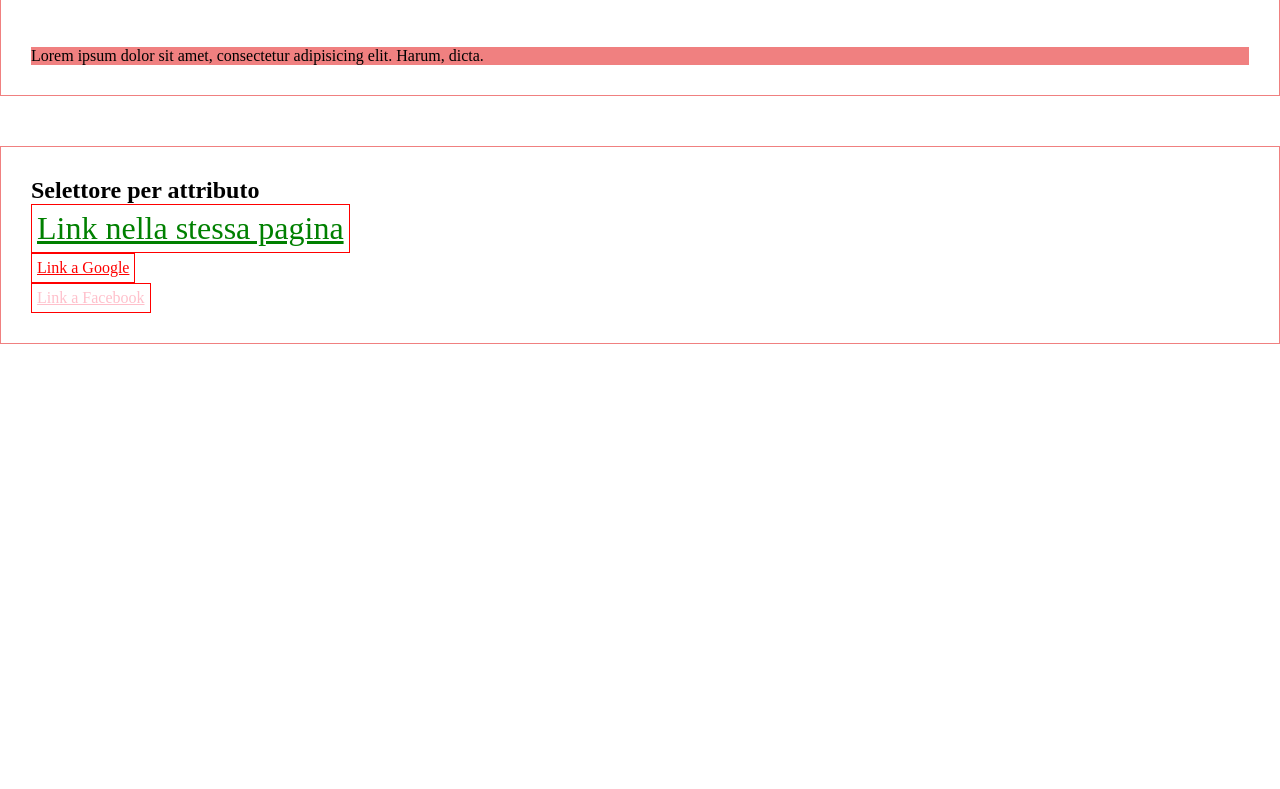
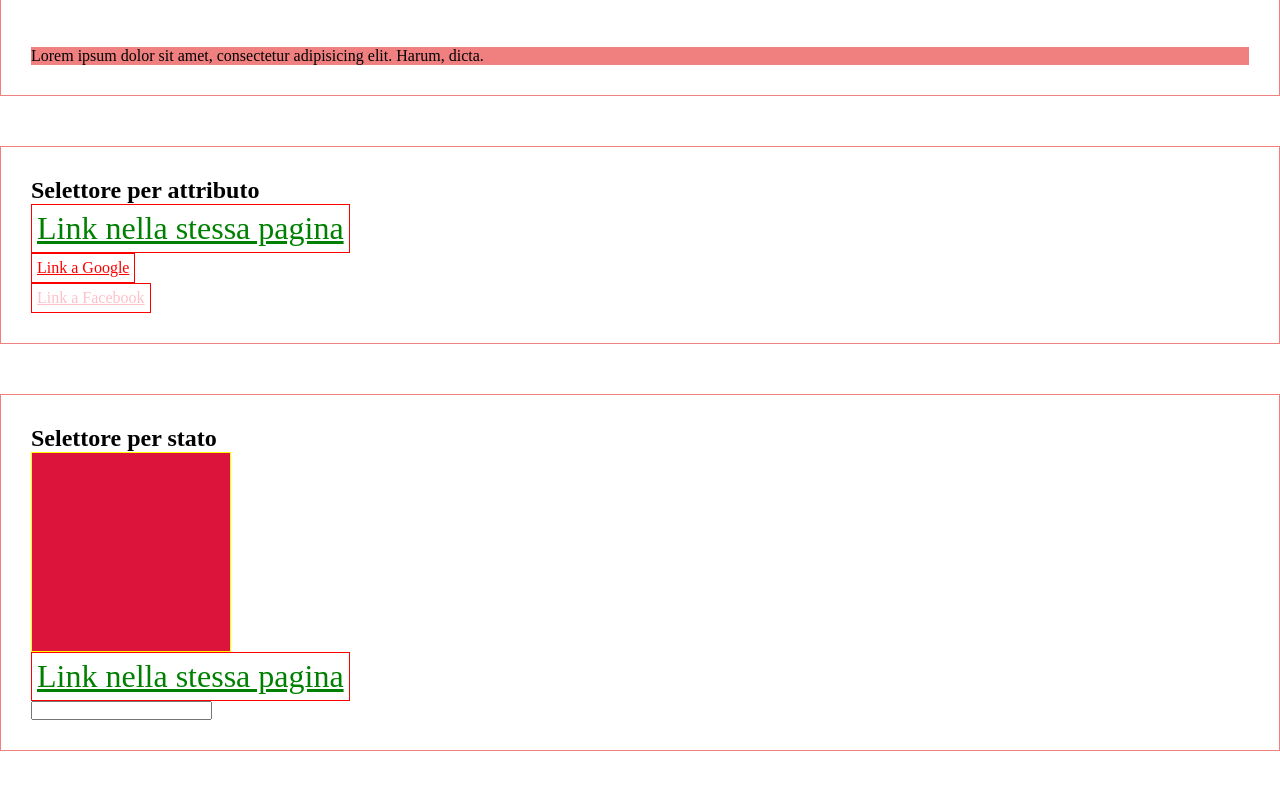
Before and after one commit to classe101-alessiovietri/06-lc-margini-selettori-avanzati, a plain HTML site: page index.html in a window 1280 px wide. Shown: the part 1080-1869 px from the top of the page. Before the commit the page ends 1474 px from the top, so only its background shows below. Drawn offline with Linux system fonts and the light colour scheme.

Commit message:
Completata sezione 4

```diff
--- a/css/style.css
+++ b/css/style.css
@@ -97,3 +97,31 @@ a[href][target="_blank"] {
 a.special-link[href][target="_blank"] {
     color: pink;
 }
+
+/*
+
+    SECTION 4
+
+*/
+.box:hover {
+    background-color: aqua;
+    width: 500px;
+    height: 500px;
+    border: 20px solid purple;
+}
+
+a.link-for-statuses:visited {
+    color: orange;
+}
+
+a.link-for-statuses:active {
+    color: lawngreen;
+}
+
+input.input-for-focus:focus {
+    border: 10px dashed lavender;
+}
+
+.box.active-box:active {
+    border: 20px solid deeppink;
+}
--- a/index.html
+++ b/index.html
@@ -73,5 +73,27 @@
 
         </section>
 
+        <section>
+
+            <h2>
+                Selettore per stato
+            </h2>
+
+            <div class="box active-box">
+
+            </div>
+
+            <div>
+                <a href="#" class="link-for-statuses">
+                    Link nella stessa pagina
+                </a>
+            </div>
+
+            <div>
+                <input class="input-for-focus" type="text">
+            </div>
+
+        </section>
+
     </body>
 </html>
```
